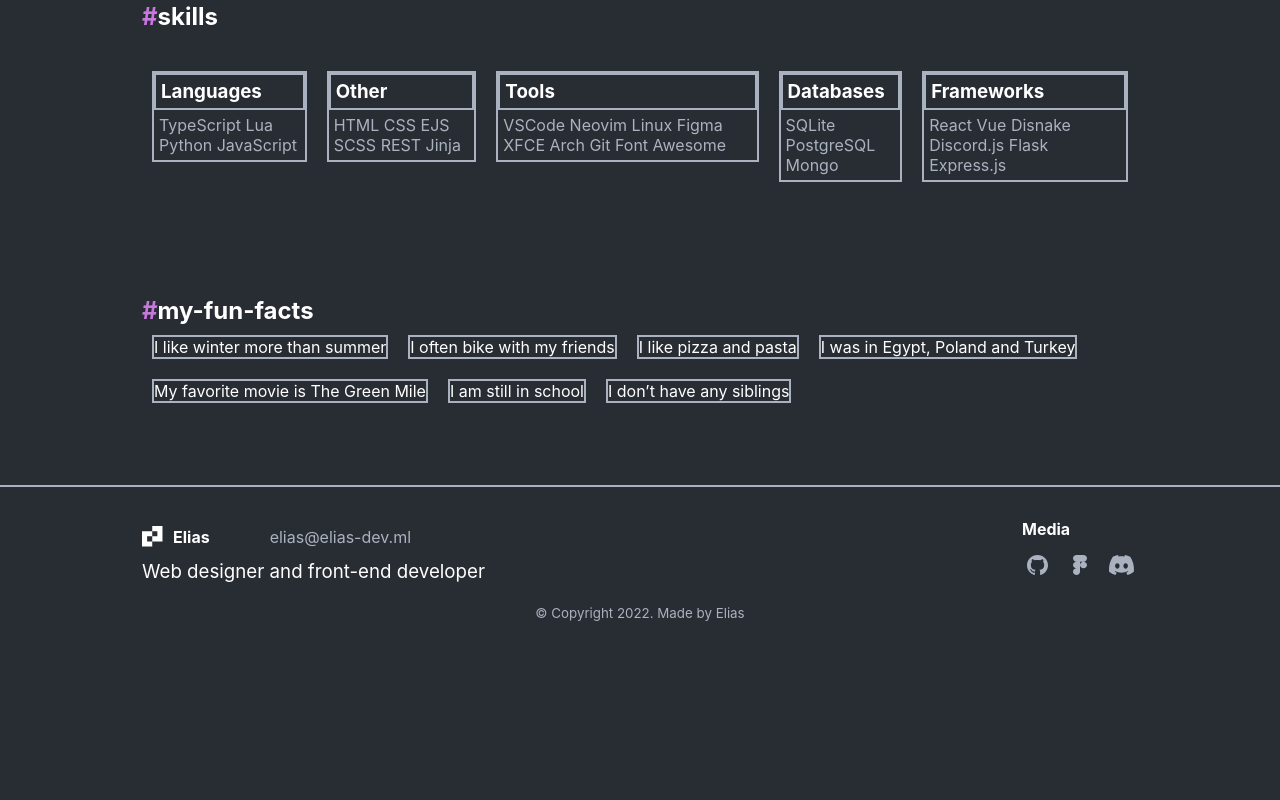
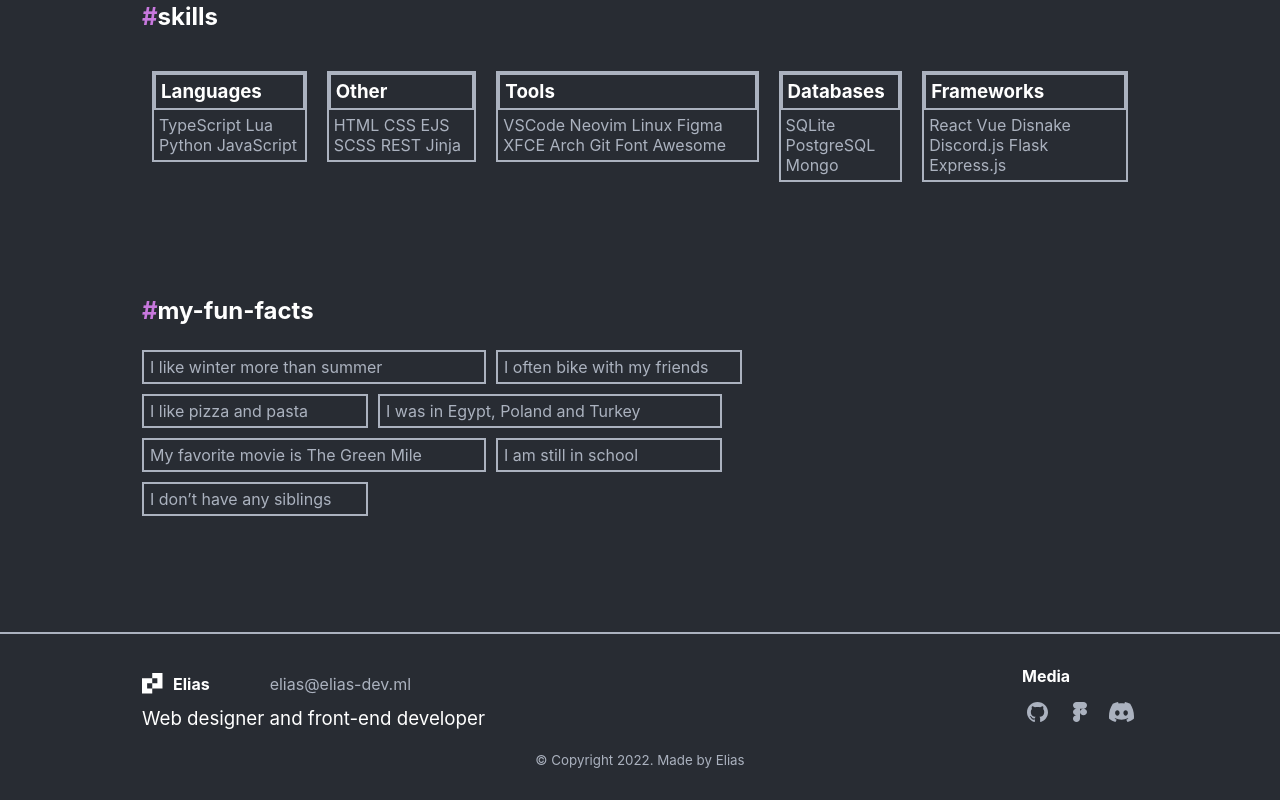
Before and after one commit to 89811421793/portfolio, a React app: page / in a window 1280 px wide. Shown: the part 807-1607 px from the top of the page. Before the commit the page ends 1460 px from the top, so only its background shows below. Built offline with nearby package versions, Linux system fonts and the light colour scheme.

Commit message:
MyFunFacts.tsx - grids layout

```diff
--- a/src/pages/aboutpage/layout/sections/myfunfacts/MyFunFacts.tsx
+++ b/src/pages/aboutpage/layout/sections/myfunfacts/MyFunFacts.tsx
@@ -12,22 +12,50 @@ export const MyFunFacts: React.FC = () => {
         <SectionTitle>
           <StyledHash>#</StyledHash>my-fun-facts
         </SectionTitle>
-        <Fact>I like winter more than summer</Fact>
-        <Fact>I often bike with my friends</Fact>
-        <Fact>I like pizza and pasta</Fact>
-        <Fact>I was in Egypt, Poland and Turkey</Fact>
-        <Fact>My favorite movie is The Green Mile</Fact>
-        <Fact>I am still in school</Fact>
-        <Fact>I don’t have any siblings</Fact>
+        <FactsGrid>
+          <Fact className="div1">I like winter more than summer</Fact>
+          <Fact className="div2">I often bike with my friends</Fact>
+          <Fact className="div3">I like pizza and pasta</Fact>
+          <Fact className="div4">I was in Egypt, Poland and Turkey</Fact>
+          <Fact className="div5">My favorite movie is The Green Mile</Fact>
+          <Fact className="div6">I am still in school</Fact>
+          <Fact className="div7">I don’t have any siblings</Fact>
+        </FactsGrid>
       </Container>
     </StyledFacts>
   );
 };
 
-const StyledFacts = styled.section``;
+const StyledFacts = styled.section`
+  display: flex;
+  justify-content: flex-start;
+`;
+
+const FactsGrid = styled.div`
+  display: grid;
+  grid-template-columns: repeat(5, 1fr);
+  grid-template-rows: repeat(5, 1fr);
+  grid-column-gap: 10px;
+  grid-row-gap: 10px;
+  max-width: 600px;
+  margin-top: 25px;
+`;
 
 const Fact = styled.span`
-  border: 2px solid ${theme.colors.borderColor};
-  display: inline-block;
-  margin: 10px;
+border: 2px solid ${theme.colors.borderColor};
+display: flex;
+align-items: center;
+padding: 5px 6px;
+text-align: left;
+color: ${theme.colors.borderColor};
+
+
+/* Установка grid-area для каждой ячейки */
+&.div1 { grid-area: 1 / 1 / 2 / 4; }
+&.div2 { grid-area: 1 / 4 / 2 / 8; }
+&.div3 { grid-area: 2 / 1 / 3 / 3; }
+&.div4 { grid-area: 2 / 3 / 3 / 6; }
+&.div5 { grid-area: 3 / 1 / 4 / 4; }
+&.div6 { grid-area: 3 / 4 / 4 / 6; }
+&.div7 { grid-area: 4 / 1 / 5 / 3; }
 `;
```
